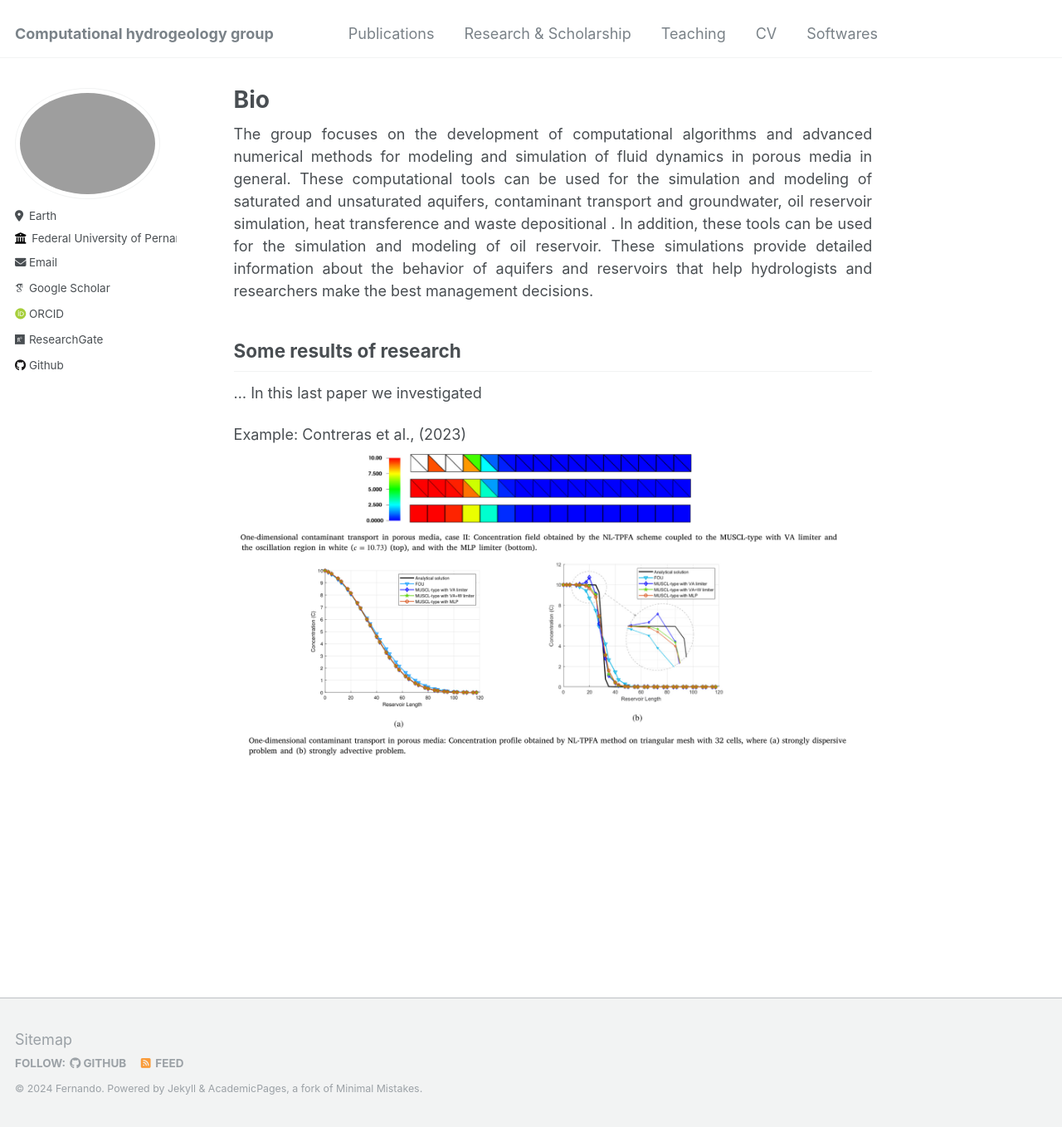
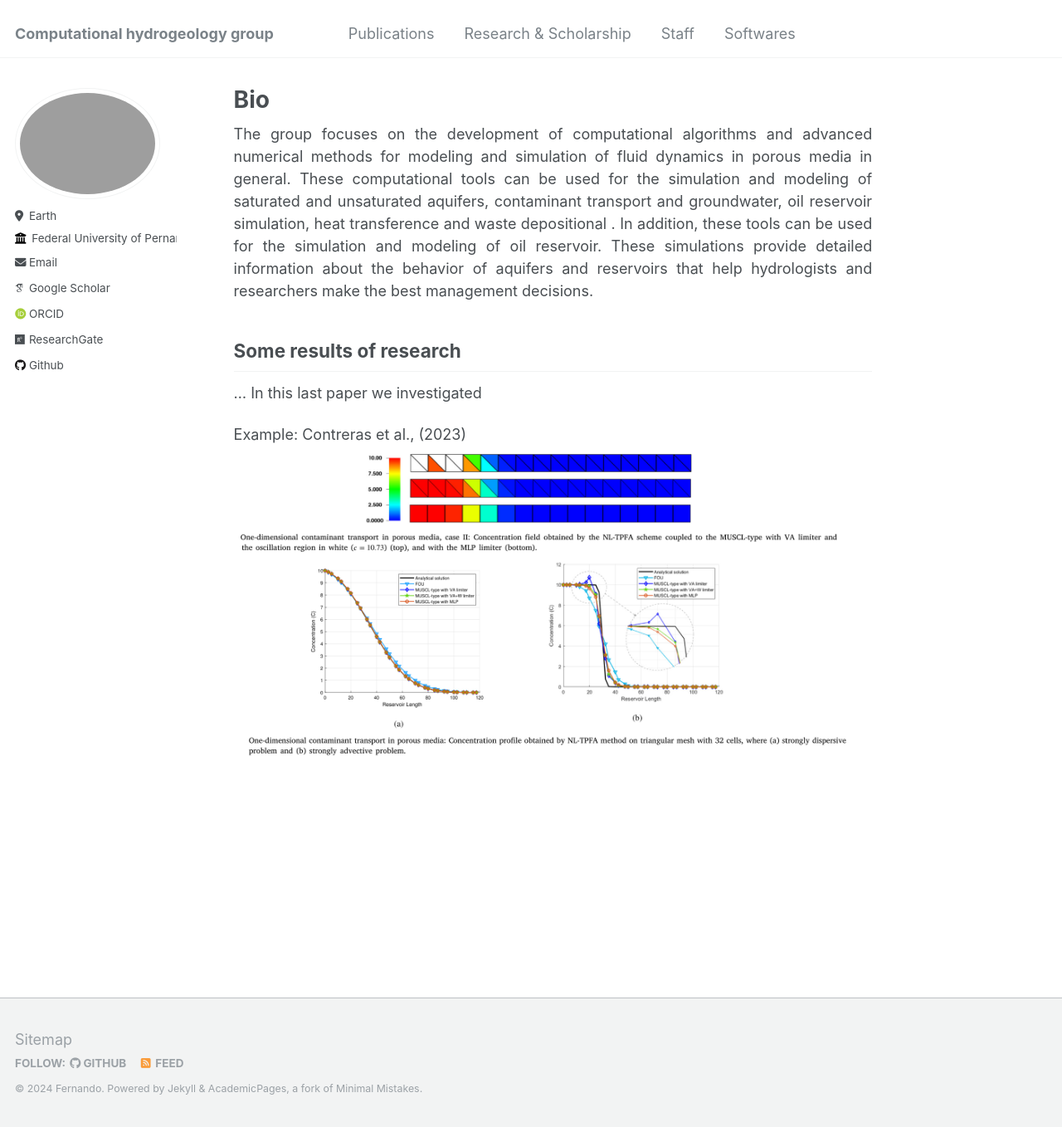
Before and after one commit to Feraul/Feraul.github.io, a Jekyll site: the page built from _pages/about.md, in a window 1280 px wide and 1358 px high. Shown: the whole window at 83% size. Built offline with Jekyll 4.4.1, drawn with Linux system fonts in a browser that asks for light colours; some web fonts are replaced.

Commit message:
Update navigation.yml

```diff
--- a/_data/navigation.yml
+++ b/_data/navigation.yml
@@ -6,8 +6,8 @@ main:
   - title: "Research & Scholarship"
     url: /talks/
 
-  - title: "Teaching"
-    url: /teaching/
+  - title: "Staff"
+    url: /staff/
 
   #- title: "Portfolio"
   #  url: /portfolio/
@@ -15,8 +15,8 @@ main:
   #- title: "Blog Posts"
   #  url: /year-archive/
 
-  - title: "CV"
-    url: /cv/
+  #- title: "CV"
+  #  url: /cv/
 
   - title: "Softwares"
     url: /markdown/
```
